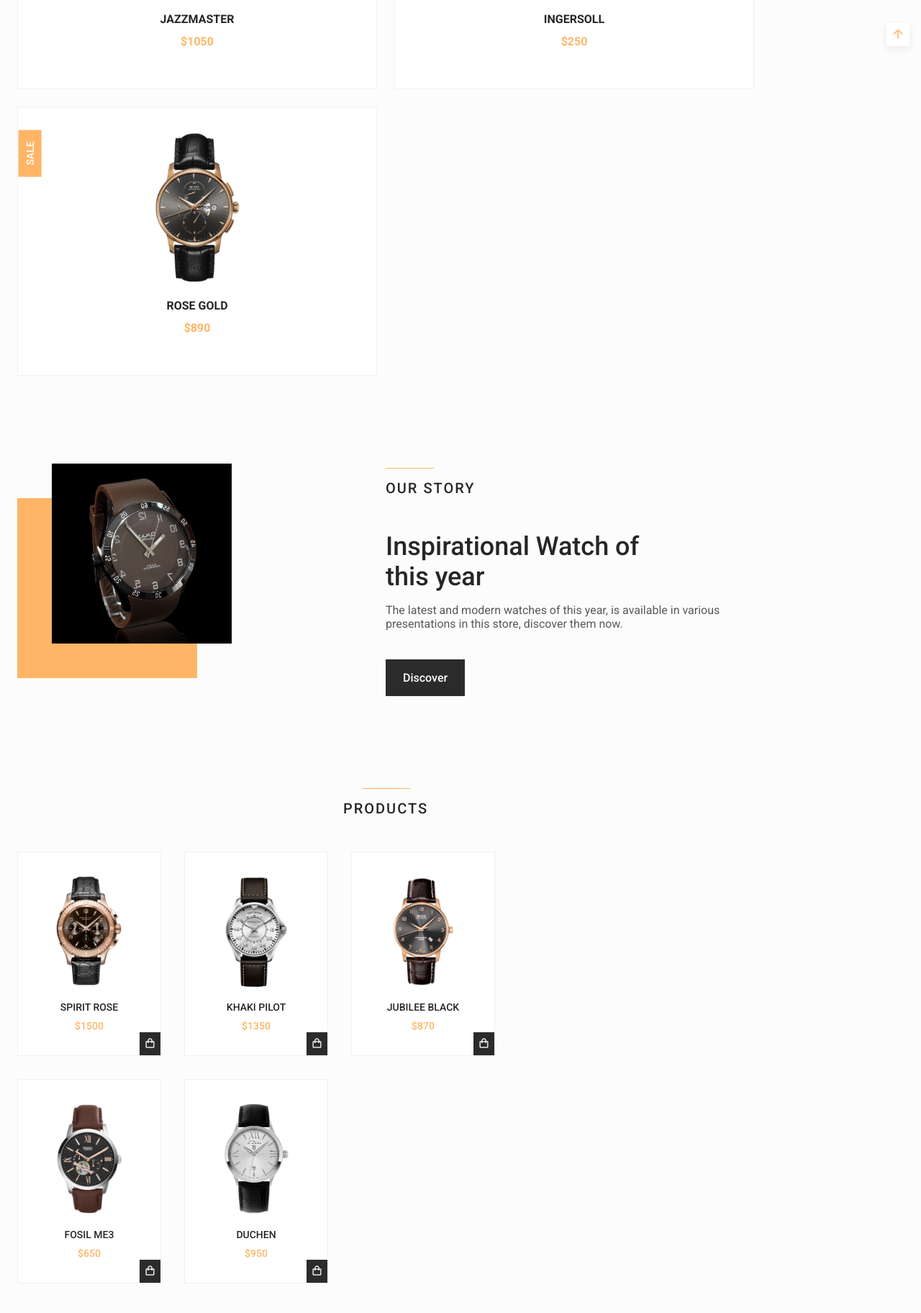
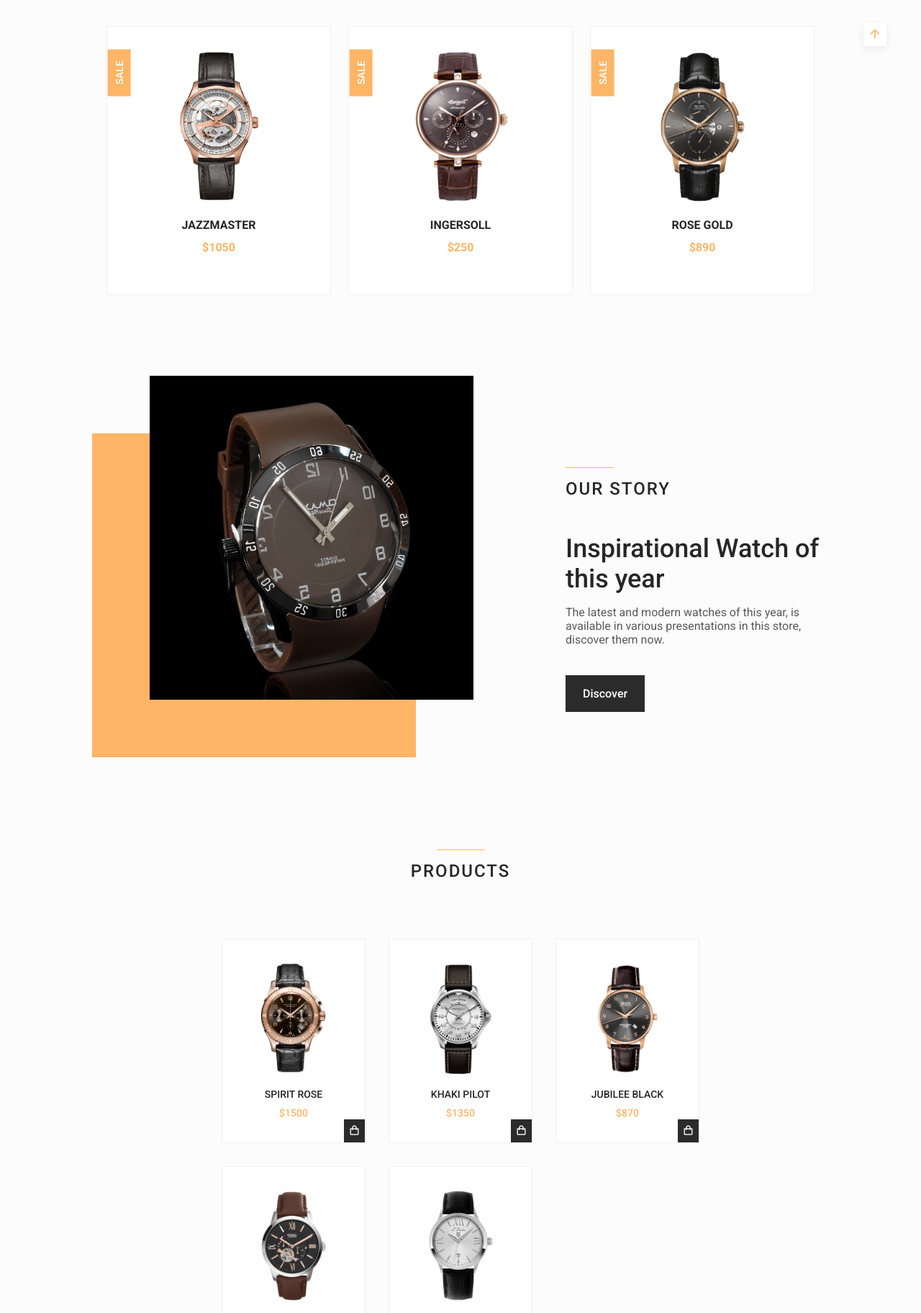
Before and after one commit to BMdirac/responsive-watches-website-project, a plain HTML site: page index.html in a window 1280 px wide. Shown: the part 976-2800 px from the top of the page at 72% size. Drawn offline with nearby package versions, Linux system fonts and the light colour scheme.

Commit message:
new changes

```diff
--- a/assets/css/styles.css
+++ b/assets/css/styles.css
@@ -1087,6 +1087,8 @@ body.dark-theme{
   }
   .products_container{
     grid-template-columns: repeat(3, 200px);
+    justify-content: center;
+    gap: 2rem;
   }
   .products_card{
     padding: 2rem 0;
@@ -1107,5 +1109,79 @@ body.dark-theme{
     grid-template-columns: repeat(4, max-content);
     justify-content: space-between;
   }
+  .footer_title{
+    font-size: var(--h3-font-size);
+  }
 }
+
+@media screen and (min-width: 992px) {
+  .section_title{
+    font-size: var(--h2-font-size);
+  }
+
+  .home_container{
+    column-gap: 2rem;
+  }
+  .home_img-bg{
+    width: 480px;
+    height: 680px;
+  }
+  .home_img{
+    width: 420px;
+  }
+  .home_social{
+    left: -6rem;
+  }
+  .home_data{
+    padding: 0 0 8rem 6rem;
+  }
+  .featured_container{
+    grid-template-columns: repeat(3, 312px);
+    padding-top: 2rem;
+  }
+  .story_container,
+  .testimonial_container{
+    column-gap: 8rem;
+  }
+  .story_square,
+  .story_img,
+  .testimonial_square,
+  .testimonial_img{
+    width: 450px;
+  }
+  .story_square,
+  .testimonial_square{
+    height: 450px;
+  }
+  .products_container,
+  .new_container{
+    padding-top: 2rem;
+  }
+  .testimonial_container{
+    padding-bottom: 4rem;
+  }
+}
+
 /* For large devices */
+@media screen and (min-width: 1024px) {
+  .container{
+    margin-left: auto;
+    margin-right: auto;
+  }
+  .story_container,
+  .testimonial_container{
+    column-gap: 13rem;
+    padding-top: 3rem;
+  }
+  .story_img{
+    left: 5rem;
+    top: -5rem;
+  }
+  .testimonial_img{
+    right: 5rem;
+    top: 5rem;
+  }
+  .scrollup{
+    right: 3rem;
+  }
+}
```
